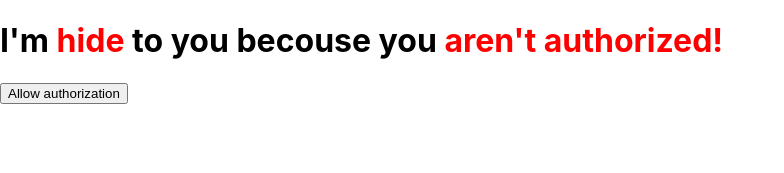
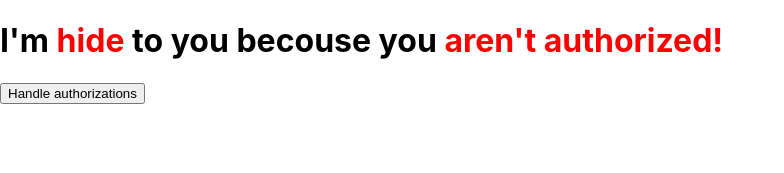
Before and after one commit to AndreZara1999/react-essentials, a React (Create React App) app: page / in a window 1280 px wide. Shown: the top 173 px of the page, without its empty margins (0-784 px from the left). Built offline with nearby package versions, Linux system fonts and the light colour scheme.

Commit message:
Add a useReducer hook

```diff
--- a/src/App.js
+++ b/src/App.js
@@ -1,5 +1,5 @@
 import './App.css';
-import React, { useState, useEffect } from 'react';
+import React, { useState, useEffect, useReducer } from 'react';
 
 function ShowMe() {
   return <h1>I'm <span style={{ color : 'green' }}>show</span> to you becouse you <span style={{color : 'green'}}>are authorized!</span></h1>
@@ -10,30 +10,15 @@ function HideMe() {
 }
 
 function App() {
-  const [authorized, setAuthorized] = useState(false);
-
-  /**
-   * Only one param -- - Work with the first redenring and every time
-   * that the state chages
-   *
-   * Two params that the second is empty array -- - Work for only the
-   * render
-   *
-   * Two params that second is an Array of value (useState) -- - Work
-   * for render and when the state chenge, but show only state that I
-   * passed in the array
-   */
-  useEffect(_ => {
-    console.log(`State: ${authorized}`);
-  }, [authorized])
+  const [authorized, handleClick] = useReducer(
+    (checked) => !checked,
+    false
+  );
 
   return (
     <>
       { authorized ? <ShowMe /> : <HideMe /> }
-
-      { authorized
-        ? <button onClick={() => setAuthorized(!authorized)}>Revocation authorization</button>
-        : <button onClick={() => setAuthorized(!authorized)}>Allow authorization</button> }
+      <button onClick={handleClick}>Handle authorizations</button>
     </>
   );
 }
```
